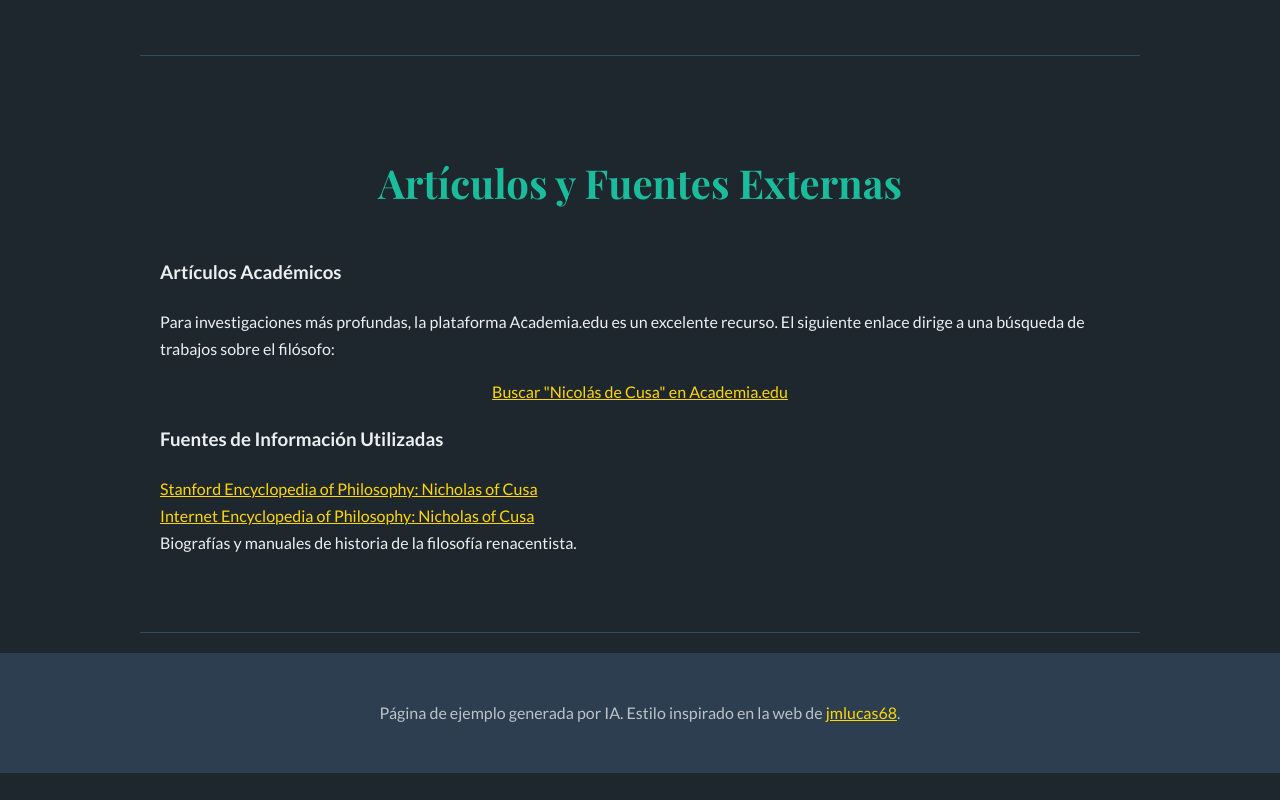
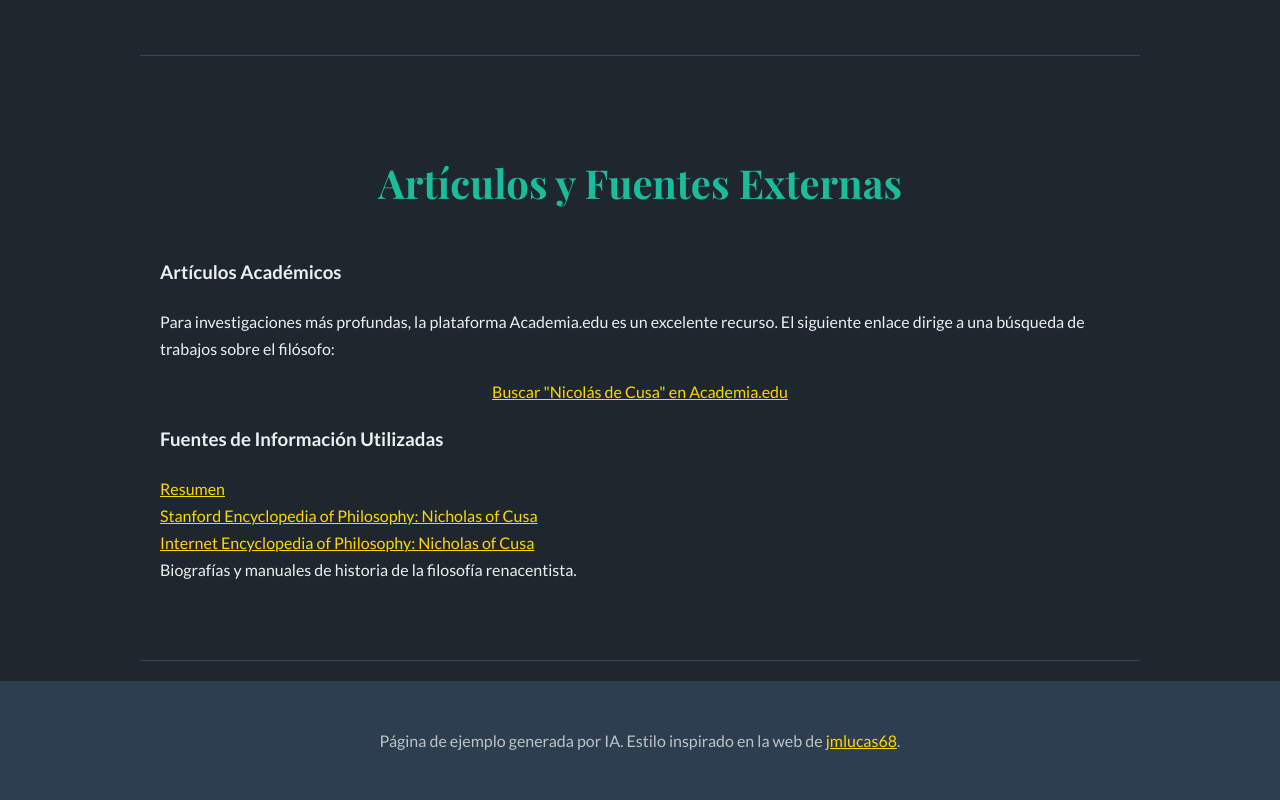
Before and after one commit to jmlucas68/cusa, a plain HTML site: page index.html in a window 1280 px wide. Shown: the part 3702-4502 px from the top of the page. Before the commit the page ends 4475 px from the top, so only its background shows below. Drawn offline with nearby package versions, Linux system fonts and the light colour scheme.

Commit message:
Añadir enlace a nicolas_cusa.html en cusa/index.html.

```diff
--- a/index.html
+++ b/index.html
@@ -274,6 +274,7 @@
 
              <h3>Fuentes de Información Utilizadas</h3>
              <ul style="list-style: none; padding: 0;">
+                <li><a href="nicolas_cusa.html" target="_blank" style="color: #FFD700;">Resumen</a></li>
                 <li><a href="https://plato.stanford.edu/entries/cusanus/" target="_blank" style="color: #FFD700;">Stanford Encyclopedia of Philosophy: Nicholas of Cusa</a></li>
                 <li><a href="https://www.iep.utm.edu/nicholas-of-cusa/" target="_blank" style="color: #FFD700;">Internet Encyclopedia of Philosophy: Nicholas of Cusa</a></li>
                 <li>Biografías y manuales de historia de la filosofía renacentista.</li>
```
